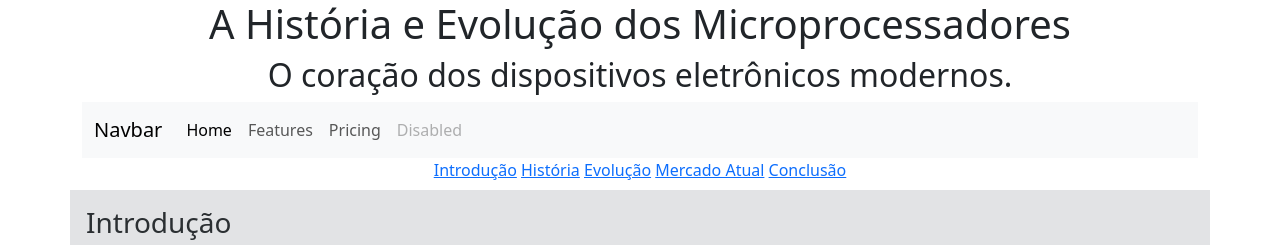
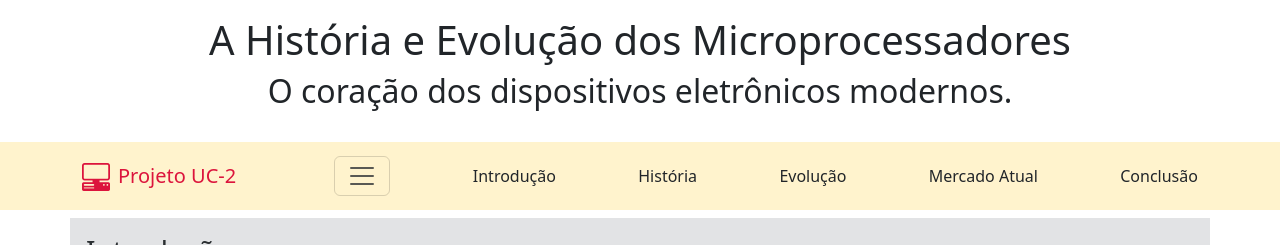
Before and after one commit to strudelcut/UC2-HTML, a plain HTML site: page Projeto/index.html in a window 1280 px wide. Shown: the top 245 px of the page. Drawn offline with nearby package versions, Linux system fonts and the light colour scheme.

Commit message:
barra nevegacao

```diff
--- a/Projeto/index.html
+++ b/Projeto/index.html
@@ -6,6 +6,7 @@
     <meta name="viewport" content="width=device-width, initial-scale=1.0">
     <link href="https://cdn.jsdelivr.net/npm/bootstrap@5.3.3/dist/css/bootstrap.min.css" rel="stylesheet"
         integrity="sha384-QWTKZyjpPEjISv5WaRU9OFeRpok6YctnYmDr5pNlyT2bRjXh0JMhjY6hW+ALEwIH" crossorigin="anonymous">
+    <link rel="stylesheet" href="https://cdn.jsdelivr.net/npm/bootstrap-icons@1.11.3/font/bootstrap-icons.min.css">
     <script src="https://cdn.jsdelivr.net/npm/bootstrap@5.3.3/dist/js/bootstrap.bundle.min.js"
         integrity="sha384-YvpcrYf0tY3lHB60NNkmXc5s9fDVZLESaAA55NDzOxhy9GkcIdslK1eN7N6jIeHz"
         crossorigin="anonymous"></script>
@@ -13,41 +14,23 @@
 </head>
 
 <body>
-    <header class="container text-center mb-2">
+    <header class="container p-3 mb-2 text-center mb-2">
         <h1>A História e Evolução dos Microprocessadores</h1>
         <h2>O coração dos dispositivos eletrônicos modernos.</h2>
-        <nav>
-            <nav class="navbar navbar-expand-lg bg-body-tertiary">
-                <div class="container-fluid">
-                  <a class="navbar-brand" href="#">Navbar</a>
-                  <button class="navbar-toggler" type="button" data-bs-toggle="collapse" data-bs-target="#navbarNav" aria-controls="navbarNav" aria-expanded="false" aria-label="Toggle navigation">
-                    <span class="navbar-toggler-icon"></span>
-                  </button>
-                  <div class="collapse navbar-collapse" id="navbarNav">
-                    <ul class="navbar-nav">
-                      <li class="nav-item">
-                        <a class="nav-link active" aria-current="page" href="#">Home</a>
-                      </li>
-                      <li class="nav-item">
-                        <a class="nav-link" href="#">Features</a>
-                      </li>
-                      <li class="nav-item">
-                        <a class="nav-link" href="#">Pricing</a>
-                      </li>
-                      <li class="nav-item">
-                        <a class="nav-link disabled" aria-disabled="true">Disabled</a>
-                      </li>
-                    </ul>
-                  </div>
-                </div>
-              </nav>
-            <a href="#introducao">Introdução</a>
-            <a href="#historia">História</a>
-            <a href="#evolucao">Evolução</a>
-            <a href="#mercado">Mercado Atual</a>
-            <a href="#conclusao">Conclusão</a>
-        </nav>
     </header>
+    <nav class="navbar navbar-extend-sm p-2 mb-2 bg-warning-subtle">
+        <div class="container">
+            <a href="index.html" class="navbar-brand d-flex align-items-center" style="color:crimson;"><i
+                    class="bi bi-pc-display-horizontal fs-3 me-2"></i>Projeto UC-2</a>
+            <button class="navbar-toggler" type="button" data-bs-toggle="collapse" data-bs-target="#navegacao"><span class="navbar-toggler-icon"></span></button>
+
+            <a href="#introducao" class="nav-link">Introdução</a>
+            <a href="#historia" class="nav-link">História</a>
+            <a href="#evolucao" class="nav-link">Evolução</a>
+            <a href="#mercado" class="nav-link">Mercado Atual</a>
+            <a href="#conclusao" class="nav-link">Conclusão</a>
+        </div>
+    </nav>
 
     <main class="container p-3 mb-2 bg-secondary-subtle text-secondary-emphasis">
         <section id="introducao" class="row">
@@ -91,7 +74,8 @@
                                 </ul>
                             </div>
                             <figure class="col-md-6 figure">
-                                <img src="imagens/CPU_Altair_8800.jpg" class="figure-img img-fluid rounded" alt="Altair 8800">
+                                <img src="imagens/CPU_Altair_8800.jpg" class="figure-img img-fluid rounded"
+                                    alt="Altair 8800">
                                 <figcaption class="figure-caption text-end"><a
                                         href="http://creativecommons.org/licenses/by-sa/3.0/"
                                         title="Creative Commons Attribution-Share Alike 3.0">CC BY-SA 3.0</a>, <a
@@ -110,7 +94,8 @@
                                 <li>Motorola 68000 (1979): 16/32 bits, usado no Apple Macintosh e no Atari ST.</li>
                             </ul>
                             <figure class="figure">
-                                <img src="imagens/motorola68000.jpg" class="figure-img img-fluid rounded" alt="Motorola 68000">
+                                <img src="imagens/motorola68000.jpg" class="figure-img img-fluid rounded"
+                                    alt="Motorola 68000">
                                 <figcaption class="figure-caption">Motorola 68000</figcaption>
                             </figure>
                         </li>
@@ -125,7 +110,11 @@
                             </ul>
                             <figure class="figure">
                                 <img src="imagens/amd_K6.jpg" class="figure-img img-fluid rounded" alt="AMD K6">
-                                <figcaption class="figure-caption text-center"><a href="http://creativecommons.org/licenses/by-sa/3.0/" title="Creative Commons Attribution-Share Alike 3.0">CC BY-SA 3.0</a>, <a href="https://commons.wikimedia.org/w/index.php?curid=241488">AMD K6</a></figcaption>
+                                <figcaption class="figure-caption text-center"><a
+                                        href="http://creativecommons.org/licenses/by-sa/3.0/"
+                                        title="Creative Commons Attribution-Share Alike 3.0">CC BY-SA 3.0</a>, <a
+                                        href="https://commons.wikimedia.org/w/index.php?curid=241488">AMD K6</a>
+                                </figcaption>
                             </figure>
                         </li>
 
@@ -133,11 +122,19 @@
                             <strong>Século 21:</strong>
                             <ul>
                                 <li>Intel Core (2006): Introdução de microprocessadores multi-core.</li>
-                                <li>Apple M1 (2020): Processador ARM desenvolvido pela Apple, otimizado para desempenho e eficiência energética.</li>
+                                <li>Apple M1 (2020): Processador ARM desenvolvido pela Apple, otimizado para desempenho
+                                    e eficiência energética.</li>
                             </ul>
                             <figure class="figure">
                                 <img src="imagens/apple_m1.jpg" class="figure-img img-fluid rounded" alt="Apple M1">
-                                <figcaption class="figure-caption text-end">Por <a href="//commons.wikimedia.org/wiki/User:Henriok" title="User:Henriok">Henriok</a> - <span class="int-own-work" lang="pt">Obra do próprio</span>, <a href="http://creativecommons.org/publicdomain/zero/1.0/deed.en" title="Creative Commons Zero, Public Domain Dedication">CC0</a>, <a href="https://commons.wikimedia.org/w/index.php?curid=96026688">Apple M1</a></figcaption>
+                                <figcaption class="figure-caption text-end">Por <a
+                                        href="//commons.wikimedia.org/wiki/User:Henriok"
+                                        title="User:Henriok">Henriok</a> - <span class="int-own-work" lang="pt">Obra do
+                                        próprio</span>, <a
+                                        href="http://creativecommons.org/publicdomain/zero/1.0/deed.en"
+                                        title="Creative Commons Zero, Public Domain Dedication">CC0</a>, <a
+                                        href="https://commons.wikimedia.org/w/index.php?curid=96026688">Apple M1</a>
+                                </figcaption>
                             </figure>
                         </li>
                     </div>
@@ -174,7 +171,11 @@
                 </p>
                 <figure class="figure">
                     <img src="imagens/circuit-board.jpg" class="figure-img img-fluid" alt="Processador">
-                    <figcaption class="figure-caption text-center">Imagem de <a href="https://pixabay.com/pt/users/dannaragrim-5924518/?utm_source=link-attribution&utm_medium=referral&utm_campaign=image&utm_content=5759540">Dann Aragrim</a> por <a href="https://pixabay.com/pt//?utm_source=link-attribution&utm_medium=referral&utm_campaign=image&utm_content=5759540">Pixabay</a></figcaption>
+                    <figcaption class="figure-caption text-center">Imagem de <a
+                            href="https://pixabay.com/pt/users/dannaragrim-5924518/?utm_source=link-attribution&utm_medium=referral&utm_campaign=image&utm_content=5759540">Dann
+                            Aragrim</a> por <a
+                            href="https://pixabay.com/pt//?utm_source=link-attribution&utm_medium=referral&utm_campaign=image&utm_content=5759540">Pixabay</a>
+                    </figcaption>
                 </figure>
             </article>
         </section>
```
